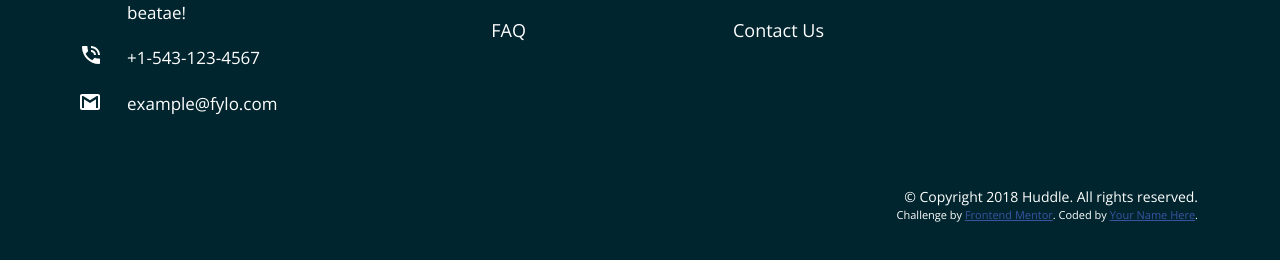
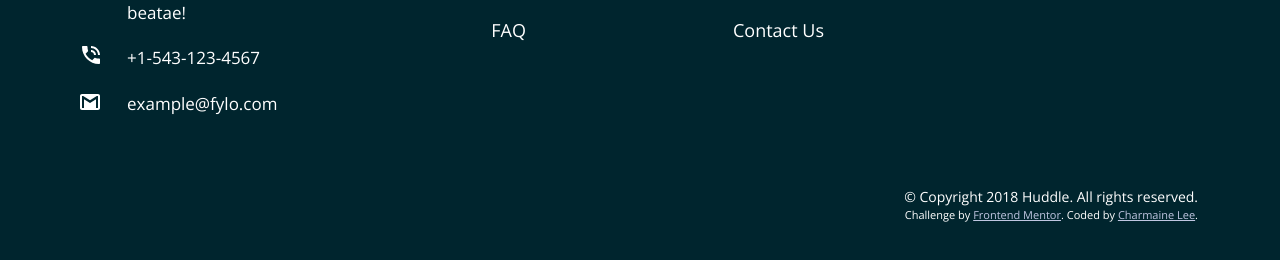
Before and after one commit to charmainelhm/frontend-mentor-huddle-landing-page, a plain HTML site: page index.html in a window 1280 px wide. Shown: the part 2666-2926 px from the top of the page. Drawn offline with nearby package versions, Linux system fonts and the light colour scheme.

Commit message:
Edit the attribution section of the project

```diff
--- a/css/style.css
+++ b/css/style.css
@@ -149,15 +149,6 @@ p {
   color: var(--color-secondary);
 }
 
-/* Attribution */
-.attribution {
-  font-size: 11px;
-  text-align: center;
-}
-.attribution a {
-  color: hsl(228, 45%, 44%);
-}
-
 /* Header */
 .header {
   padding-top: 1em;
@@ -307,6 +298,20 @@ footer {
   text-align: center;
 }
 
+/* Attribution */
+.attribution {
+  font-size: 11px;
+  text-align: center;
+}
+.attribution a {
+  color: hsl(228, 37%, 82%);
+}
+
+.attribution a:hover,
+.attribution a:focus {
+  color: hsl(162, 56%, 74%);
+}
+
 @media screen and (min-width: 900px) {
   .header {
     padding: 2em 0 1.5em;
--- a/index.html
+++ b/index.html
@@ -161,7 +161,8 @@
           Challenge by
           <a href="https://www.frontendmentor.io?ref=challenge" target="_blank"
             >Frontend Mentor</a
-          >. Coded by <a href="#">Your Name Here</a>.
+          >. Coded by
+          <a href="https://twitter.com/noodercob_ie">Charmaine Lee</a>.
         </p>
       </div>
     </footer>
```
